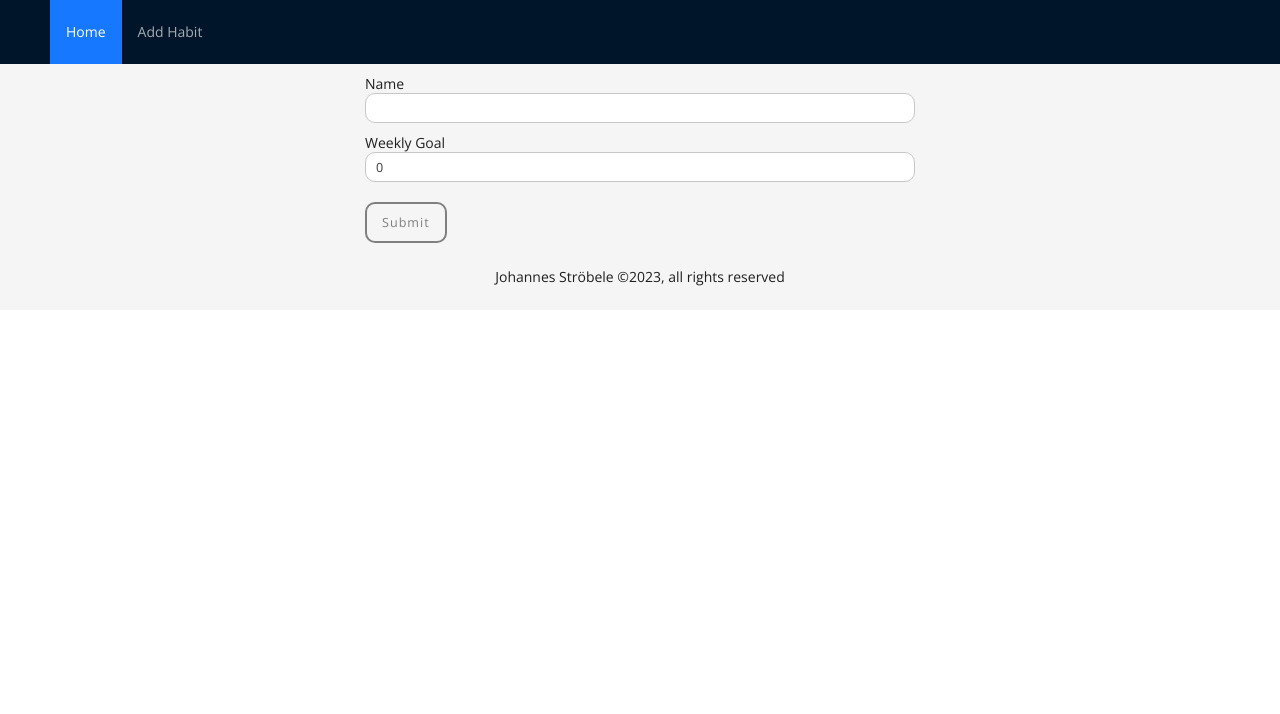
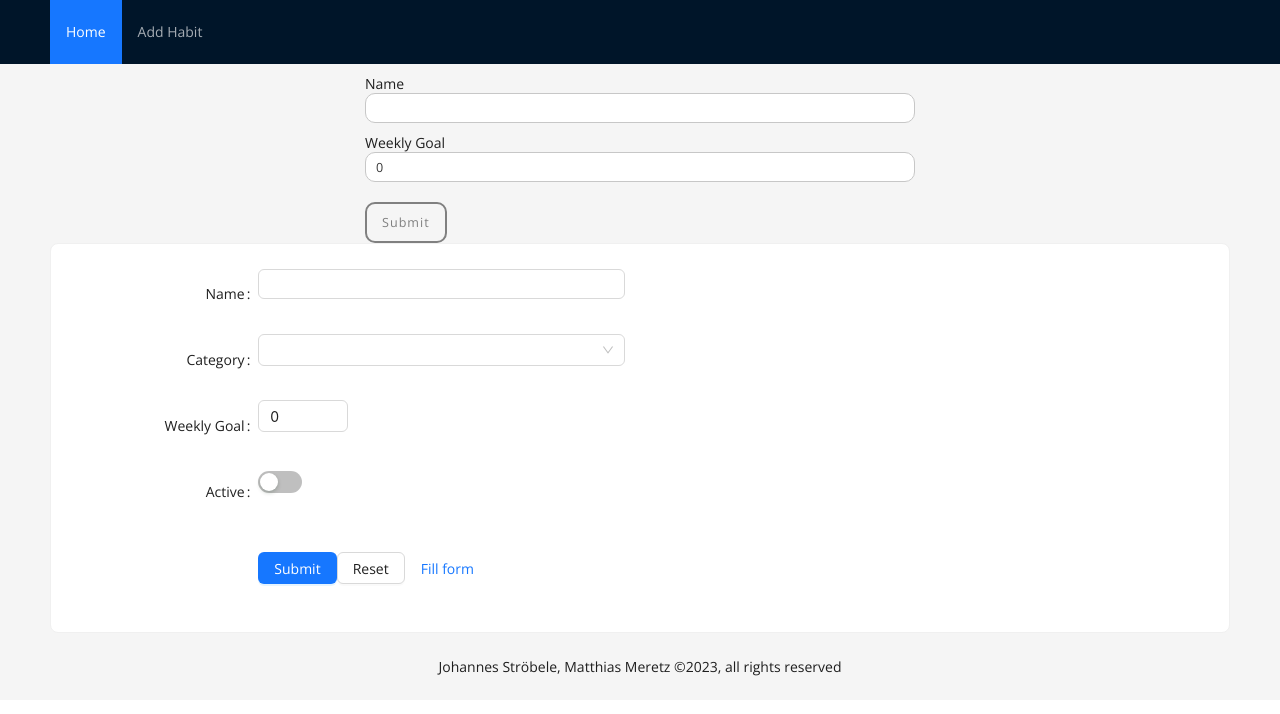
Before and after one commit to johannesstroebele91/Upwards, a Next.js app: page /NewHabit in a window 1280 px wide. Shown: the top 714 px of the page. Built offline with nearby package versions, Linux system fonts and the light colour scheme.

Commit message:
Start refactoring new habit page

```diff
--- a/components/Form.tsx
+++ b/components/NewHabitForm.tsx
@@ -2,6 +2,24 @@ import React, { useState } from "react";
 import { useRouter } from "next/router";
 import { mutate } from "swr";
 import { Habit } from "../shared/types";
+import { PlusOutlined } from "@ant-design/icons";
+import {
+  Button,
+  Card,
+  Cascader,
+  Checkbox,
+  DatePicker,
+  Form,
+  Input,
+  InputNumber,
+  Radio,
+  Select,
+  Slider,
+  Switch,
+  TreeSelect,
+  Upload,
+} from "antd";
+
 interface FormData {
   name: string;
   weeklyGoal: number;
@@ -18,7 +36,11 @@ type Props = {
   forNewHabit?: boolean;
 };
 
-const Form = ({ formId, habitForm, forNewHabit = true }: Props) => {
+export const NewHabitForm = ({
+  formId,
+  habitForm,
+  forNewHabit = true,
+}: Props) => {
   const router = useRouter();
   const contentType = "application/json";
   const [errors, setErrors] = useState({});
@@ -112,6 +134,15 @@ const Form = ({ formId, habitForm, forNewHabit = true }: Props) => {
     }
   };
 
+  const tailLayout = {
+    wrapperCol: { offset: 8, span: 16 },
+  };
+
+  const layout = {
+    labelCol: { span: 8 },
+    wrapperCol: { span: 16 },
+  };
+
   return (
     <>
       <form id={formId} onSubmit={handleSubmit}>
@@ -139,6 +170,37 @@ const Form = ({ formId, habitForm, forNewHabit = true }: Props) => {
           Submit
         </button>
       </form>
+      <Card>
+        <Form {...layout}>
+          <Form.Item label="Name">
+            <Input value={form.name} onChange={handleChange} required />
+          </Form.Item>
+
+          <Form.Item label="Category">
+            <Select>
+              <Select.Option value="demo">Demo</Select.Option>
+            </Select>
+          </Form.Item>
+
+          <Form.Item label="Weekly Goal">
+            <InputNumber value={form.weeklyGoal} required />
+          </Form.Item>
+
+          <Form.Item label="Active" valuePropName="checked">
+            <Switch />
+          </Form.Item>
+          <Form.Item {...tailLayout}>
+            <Button type="primary" htmlType="submit">
+              Submit
+            </Button>
+            <Button htmlType="button">Reset</Button>
+            <Button type="link" htmlType="button">
+              Fill form
+            </Button>
+          </Form.Item>
+        </Form>
+      </Card>
+
       <p>{message}</p>
       <div>
         {Object.values(errors).map((err, index) => (
@@ -149,5 +211,3 @@ const Form = ({ formId, habitForm, forNewHabit = true }: Props) => {
     </>
   );
 };
-
-export default Form;
--- a/pages/NewHabit.tsx
+++ b/pages/NewHabit.tsx
@@ -1,13 +1,13 @@
-import Form from '../components/Form'
+import { NewHabitForm } from "../components/NewHabitForm";
 
 const NewHabit = () => {
   const habitForm = {
-    name: '',
+    name: "",
     weeklyGoal: 0,
-    doneHistory: []
-  }
+    doneHistory: [],
+  };
 
-  return <Form formId="add-habit-form" habitForm={habitForm} />
-}
+  return <NewHabitForm formId="add-habit-form" habitForm={habitForm} />;
+};
 
-export default NewHabit
+export default NewHabit;
--- a/pages/_app.tsx
+++ b/pages/_app.tsx
@@ -1,33 +1,33 @@
-import '../css/style.css'
-import '../css/form.css'
-import Link from 'next/link'
-import type { AppProps } from 'next/app'
-import {Layout, Menu} from "antd";
-const {Header, Content, Footer} = Layout;
+import "../css/style.css";
+import "../css/form.css";
+import Link from "next/link";
+import type { AppProps } from "next/app";
+import { Layout, Menu } from "antd";
+const { Header, Content, Footer } = Layout;
 
 const menuItems = [
   {
-        key: 'home',
+    key: "home",
     label: (
-            <Link href="/"  rel="noopener noreferrer">
+      <Link href="/" rel="noopener noreferrer">
         Home
       </Link>
-        )
+    ),
   },
   {
-        key: 'addHabit',
+    key: "addHabit",
     label: (
       <Link href="/NewHabit" rel="noopener noreferrer">
         Add Habit
       </Link>
-        )
+    ),
   },
 ];
 
 function MyApp({ Component, pageProps }: AppProps) {
   return (
     <Layout>
-            <Header style={{position: "sticky", top: 0, zIndex: 1, width: "100%"}}>
+      <Header style={{ position: "sticky", top: 0, zIndex: 1, width: "100%" }}>
         <Menu
           theme="dark"
           mode="horizontal"
@@ -35,14 +35,14 @@ function MyApp({ Component, pageProps }: AppProps) {
           items={menuItems}
         />
       </Header>
-            <Content className="site-layout" style={{padding: "0 50px"}}>
+      <Content className="site-layout" style={{ padding: "0 50px" }}>
         <Component {...pageProps} />
       </Content>
-            <Footer style={{textAlign: "center"}}>
-                Johannes Ströbele ©2023, all rights reserved
+      <Footer style={{ textAlign: "center" }}>
+        Johannes Ströbele, Matthias Meretz ©2023, all rights reserved
       </Footer>
     </Layout>
   );
 }
 
-export default MyApp
+export default MyApp;
```
Also changed, not shown: components/HabitCard.tsx (added, +51 -0 lines), components/Hero.tsx (added, +32 -0 lines), pages/[id]/edit.tsx (+16 -14 lines), pages/index.tsx (+5 -62 lines). Lines whose indentation alone changed are shown as unchanged.
